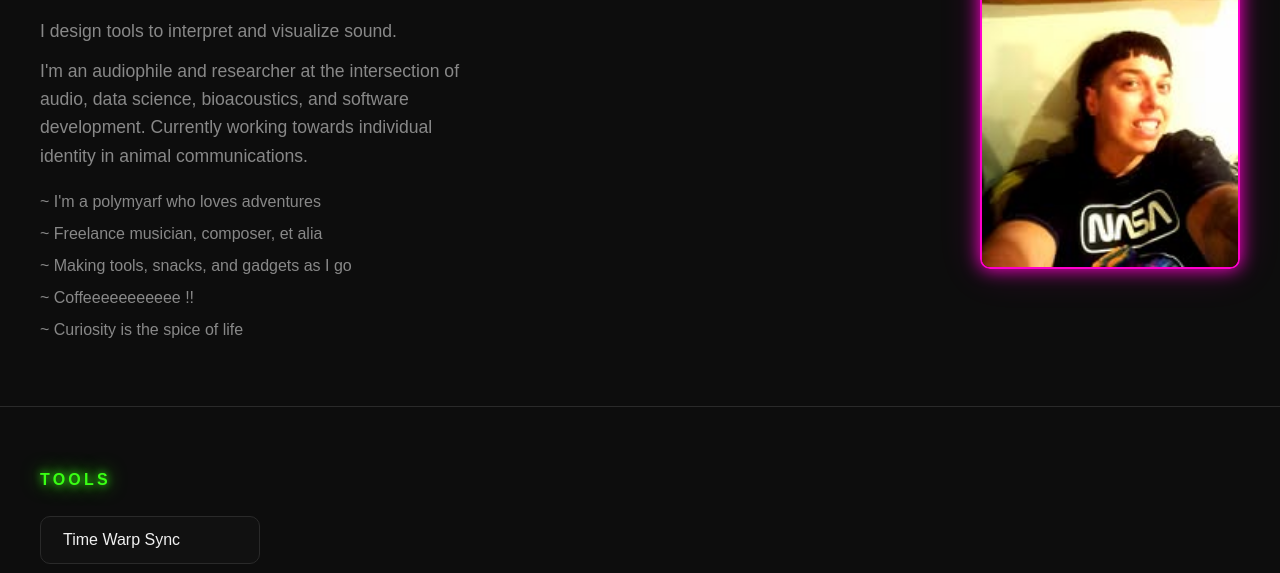
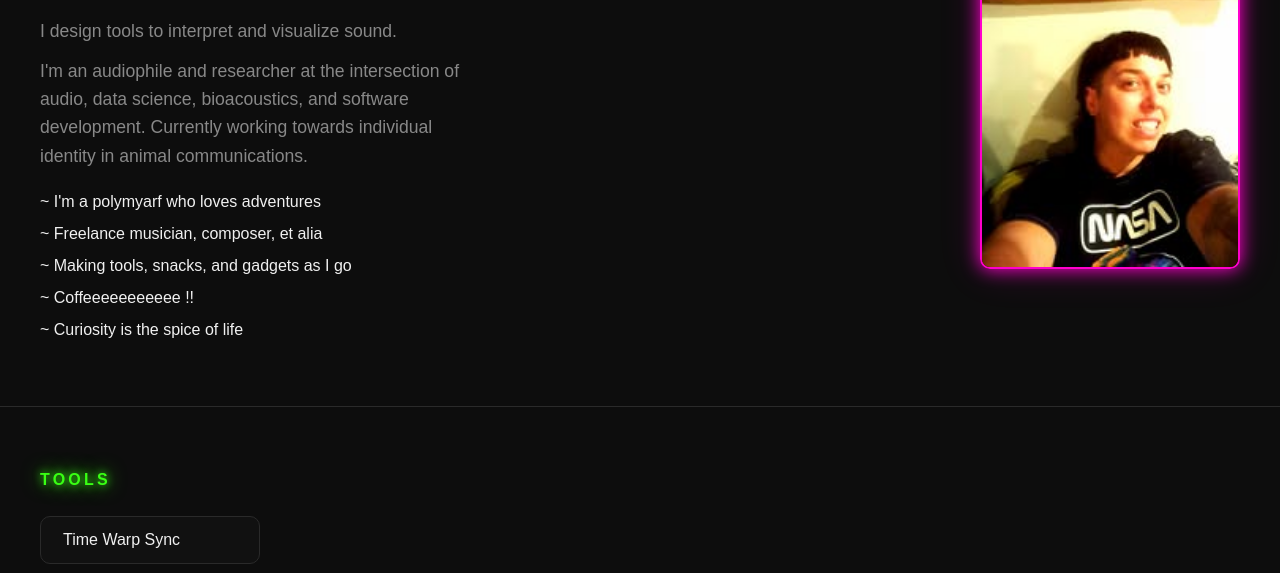
Before and after one commit to laelume/laelume.github.io, a plain HTML site: page index.html in a window 1280 px wide. Shown: the part 188-761 px from the top of the page. Drawn offline with Linux system fonts and the light colour scheme.

Commit message:
Update index.html

```diff
--- a/index.html
+++ b/index.html
@@ -58,7 +58,7 @@
         .greeting-list {
             list-style: none;
             margin-top: 16px;
-            color: var(--text-dim);
+            color: var(--text-main);
             font-size: 1rem;
             line-height: 2;
         }
```
